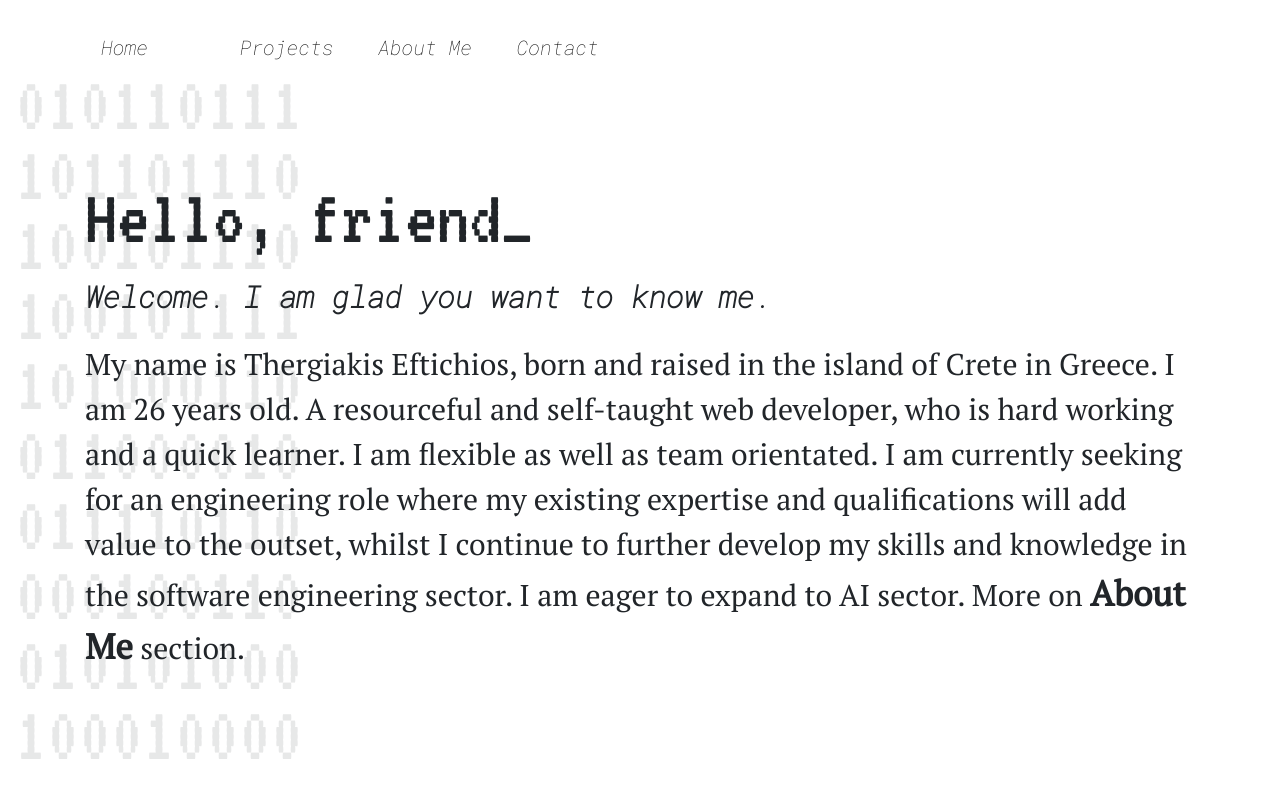
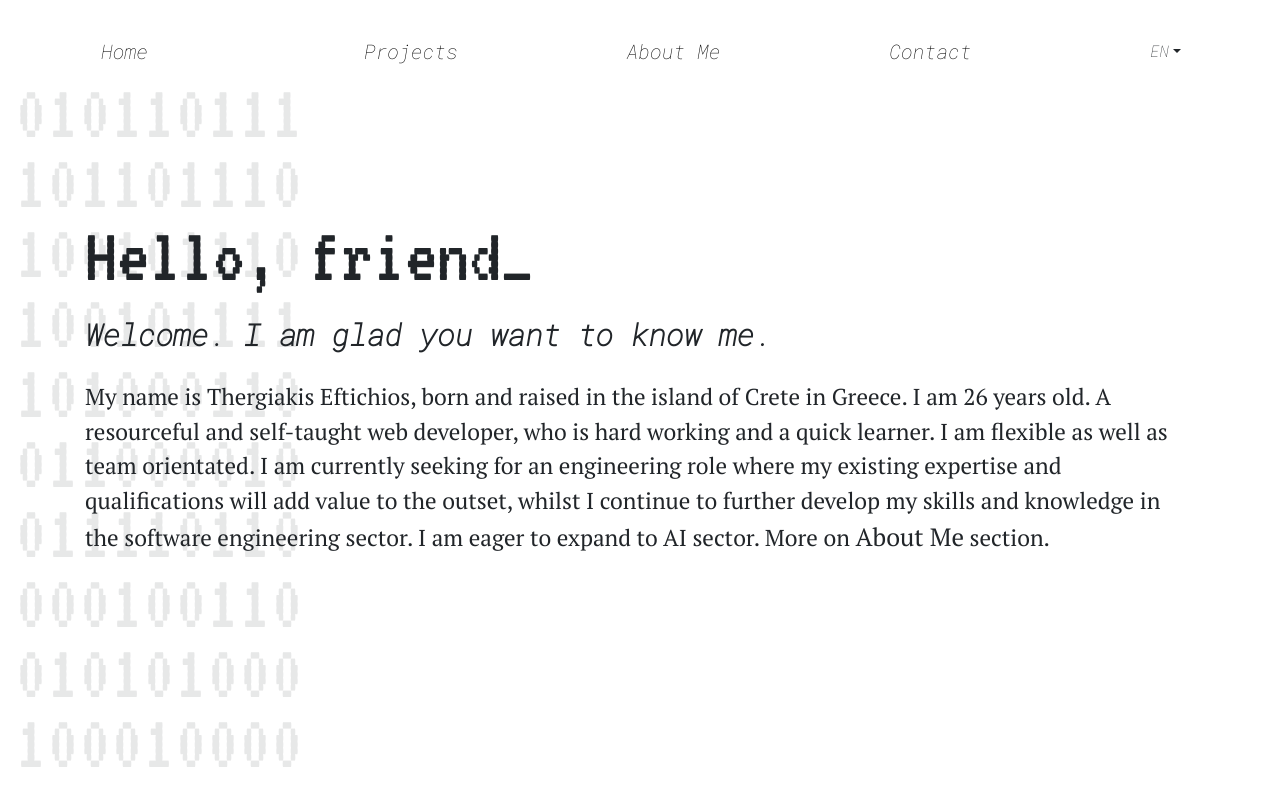
Before and after one commit to iamtheef/portfolio, a React (Create React App) app: page / in a window 1280 px wide. Built offline with nearby package versions, Linux system fonts and the light colour scheme.

Commit message:
projects tab

```diff
--- a/package.json
+++ b/package.json
@@ -11,6 +11,7 @@
     "@types/react": "^16.9.0",
     "@types/react-dom": "^16.9.0",
     "@types/react-router-dom": "^5.1.5",
+    "axios": "^0.19.2",
     "react": "^16.13.1",
     "react-dom": "^16.13.1",
     "react-router-dom": "^5.2.0",
--- a/public/index.html
+++ b/public/index.html
@@ -25,7 +25,8 @@
     />
     <link
       rel="icon"
-      href="https://cdn2.iconfinder.com/data/icons/controls-1/24/infinity-loop-1-512.png"
+      href="https://external-content.duckduckgo.com/iu/?u=https%3A%2F%2Fcdn3.iconfinder.com%2Fdata%2Ficons%2Ffanaticons%2F100%2FInfinite-512.png&f=1&nofb=1"
+      src="../src/icons/loop-icon.png"
     />
     <!--
       manifest.json provides metadata used when your web app is installed on a
@@ -56,5 +57,20 @@
       To begin the development, run `npm start` or `yarn start`.
       To create a production bundle, use `npm run build` or `yarn build`.
     -->
+    <script
+      src="https://code.jquery.com/jquery-3.2.1.slim.min.js"
+      integrity="sha384-KJ3o2DKtIkvYIK3UENzmM7KCkRr/rE9/Qpg6aAZGJwFDMVNA/GpGFF93hXpG5KkN"
+      crossorigin="anonymous"
+    ></script>
+    <script
+      src="https://cdnjs.cloudflare.com/ajax/libs/popper.js/1.12.9/umd/popper.min.js"
+      integrity="sha384-ApNbgh9B+Y1QKtv3Rn7W3mgPxhU9K/ScQsAP7hUibX39j7fakFPskvXusvfa0b4Q"
+      crossorigin="anonymous"
+    ></script>
+    <script
+      src="https://maxcdn.bootstrapcdn.com/bootstrap/4.0.0/js/bootstrap.min.js"
+      integrity="sha384-JZR6Spejh4U02d8jOt6vLEHfe/JQGiRRSQQxSfFWpi1MquVdAyjUar5+76PVCmYl"
+      crossorigin="anonymous"
+    ></script>
   </body>
 </html>
--- a/src/App.tsx
+++ b/src/App.tsx
@@ -6,10 +6,12 @@ import { BrowserRouter as Router, Route } from "react-router-dom";
 import Intro from "./Components/Intro";
 import About from "./Components/AboutMe";
 import Projects from "./Components/Projects";
+import { LanguageProvider } from "./Context/LanguageContext";
 
 function App() {
   return (
     <Router>
+      <LanguageProvider>
         <Navbar />
         <div className="App">
           <Background />
@@ -19,6 +21,7 @@ function App() {
           <Route exact path="/about" component={About} />
           <Route exact path="/contact" component={About} />
         </div>
+      </LanguageProvider>
     </Router>
   );
 }
--- a/src/Components/Intro.tsx
+++ b/src/Components/Intro.tsx
@@ -1,25 +1,54 @@
-import React from "react";
+import React, { useContext } from "react";
+import { LanguageContext } from "../Context/LanguageContext";
 
 export function Intro() {
+  const { language } = useContext(LanguageContext);
+
   return (
     <div className="container">
-      <h1 className="hello">
+      <h1 className="hello marginTop">
         Hello, friend<span className="blink">_</span>
       </h1>
 
-      <div className="intro">Welcome. I am glad you want to know me.</div>
-      <p className="paragraph" style={{ marginTop: "23px" }}>
-        My name is Thergiakis Eftichios, born and raised in the island of Crete
-        in Greece. I am {new Date().getFullYear() - 1994} years old. A
-        resourceful and self-taught web developer, who is hard working and a
-        quick learner. I am flexible as well as team orientated. I am currently
-        seeking for an engineering role where my existing expertise and
-        qualifications will add value to the outset, whilst I continue to
-        further develop my skills and knowledge in the software engineering
-        sector. I am eager to expand to AI sector. More on{" "}
-        <span style={{ fontWeight: "bolder", fontSize: "35px" }}>About Me</span>{" "}
-        section.
-      </p>
+      {language === "EN" ? (
+        <div>
+          <div className="intro">Welcome. I am glad you want to know me.</div>
+          <p className="paragraph" style={{ marginTop: "23px" }}>
+            My name is Thergiakis Eftichios, born and raised in the island of
+            Crete in Greece. I am {new Date().getFullYear() - 1994} years old. A
+            resourceful and self-taught web developer, who is hard working and a
+            quick learner. I am flexible as well as team orientated. I am
+            currently seeking for an engineering role where my existing
+            expertise and qualifications will add value to the outset, whilst I
+            continue to further develop my skills and knowledge in the software
+            engineering sector. I am eager to expand to AI sector. More on{" "}
+            <span style={{ fontWeight: "bolder", fontSize: "25px" }}>
+              About Me
+            </span>{" "}
+            section.
+          </p>
+        </div>
+      ) : (
+        <div>
+          <div className="intro">
+            Καλως ήρθατε. Χαίρομαι που θέλετε να με γνωρίσετε.
+          </div>
+          <p className="paragraph" style={{ marginTop: "23px" }}>
+            Ονομάζομαι Θεργιάκης Ευτύχιος και έχω γενηθεί και μεγαλώσει στο νησί
+            της Κρήτης στην Ελλάδα. Είμαι {new Date().getFullYear() - 1994}{" "}
+            χρονών. Είμαι ευφευρετικός, αυτοδίδακτος, εργατικός και μαθαίνω
+            γρήγορα. Ευέλικτος και ομαδικός. Ψάχνω να μία θέση στον τομέα
+            ανάπτυξης εφαρμογών όπου η εμπειρία και οι δεξιότητες θα προσφέρουν
+            στο τελικό αποτέλεσμα, καθώς θα μου επιτρέπει να επεκτείνω τις
+            δυνατότητες μου και τις γνώσεις μου στον τομέα του software. Με
+            ενδιαφέρει αρκετά και ο τομέας του AI. Περισσότερα στην{" "}
+            <span style={{ fontWeight: "bolder", fontSize: "25px" }}>
+              Σχετικά με εμένα
+            </span>{" "}
+            σελίδα.
+          </p>
+        </div>
+      )}
     </div>
   );
 }
--- a/src/Components/Navbar.tsx
+++ b/src/Components/Navbar.tsx
@@ -1,31 +1,52 @@
-import React from "react";
+import React, { useContext } from "react";
 import { Link } from "react-router-dom";
+import { LanguageContext } from "../Context/LanguageContext";
+
 export const Navbar: React.FC = () => {
+  const { language, setLanguage } = useContext(LanguageContext);
+
+  function isGreek() {
+    if (language === "GR") return true;
+    return false;
+  }
   return (
     <div className="mt-4">
       <div className="container">
         <div className="row navbar">
           <div className="col">
             <div className="row">
-              <Link
-                to="/"
-                className="col-lg navbar-button"
-                onClick={() => console.log("HOME!")}
-              >
-                Home
+              <Link to="/" className="col-lg navbar-button">
+                {isGreek() ? "Αρχική" : "Home"}
               </Link>
               <Link className="col-lg navbar-button" to="/projects">
                 Projects
               </Link>
               <Link className="col-lg navbar-button" to="/about">
-                About Me
+                {isGreek() ? "Σχετικά με εμένα" : "About Me"}
               </Link>
               <Link className="col-lg navbar-button" to="contact">
-                Contact
+                {isGreek() ? "Επικοινωνήστε" : "Contact"}
               </Link>
             </div>
           </div>
-          <div className="col-md"></div>
+          <div className="dropdown">
+            <button
+              className="btn dropdown-toggle"
+              type="button"
+              id="dropdownMenuButton"
+              data-toggle="dropdown"
+            >
+              {language}
+            </button>
+            <div className="dropdown-menu" aria-labelledby="dropdownMenuButton">
+              <div className="dropdown-item" onClick={() => setLanguage("EN")}>
+                EN
+              </div>
+              <div className="dropdown-item" onClick={() => setLanguage("GR")}>
+                GR
+              </div>
+            </div>
+          </div>
         </div>
       </div>
     </div>
--- a/src/Components/Projects.tsx
+++ b/src/Components/Projects.tsx
@@ -1,2 +1,42 @@
-const Projects = () => null;
-export default Projects;
+import React, { useEffect, useState } from "react";
+import Loader from "../utils/Loader";
+import axios from "axios";
+
+interface Project {
+  name: string;
+  description: string;
+  html_url: string;
+}
+
+export default function Projects() {
+  const [loaded, setLoaded] = useState(false);
+  const [projects, setProjects] = useState<any>();
+  useEffect(() => {
+    setTimeout(() => {
+      axios
+        .get("https://api.github.com/users/iamtheef/repos")
+        .then((projects) => {
+          setProjects(projects.data);
+          setLoaded(true);
+        })
+        .catch((e) => {
+          console.error(e.message);
+        });
+    }, 1000);
+  }, []);
+  if (!loaded) return <Loader />;
+  return (
+    <div className="conainer marginTop">
+      <div className="row">
+        <div className="col-12">
+          <ul>
+            {projects &&
+              projects.map((project: Project) => (
+                <li key={project.html_url}>{project.name}</li>
+              ))}
+          </ul>
+        </div>
+      </div>
+    </div>
+  );
+}
--- a/src/Context/LanguageContext.ts
+++ b/src/Context/LanguageContext.tsx
@@ -1,18 +1,24 @@
-import { createContext, useState } from "react";
+import React, { createContext, useState } from "react";
 
 type Props = {
   children: React.ReactNode;
 };
-
 enum Language {
   english = "EN",
   greek = "GR",
 }
+interface LanguageContext {
+  language: Language;
+  setLanguage?: any;
+}
 
-export const LanguageContext = createContext<Language>(Language.english);
+export const LanguageContext = createContext<LanguageContext>({
+  language: Language.english,
+});
 
 export function LanguageProvider({ children }: Props) {
   const [language, setLanguage] = useState<Language>(Language.english);
+
   return (
     <LanguageContext.Provider value={{ language, setLanguage }}>
       {children}
--- a/src/index.css
+++ b/src/index.css
@@ -4,10 +4,6 @@
 
   font-family: "VT323", monospace;
 }
-/*
-.navbar-button {
-  padding-right: 12% auto !important;
-} */
 
 .navbar {
   margin-left: space;
@@ -34,7 +30,6 @@
 }
 
 .hello {
-  margin-top: -600px;
   font-family: "VT323";
   font-weight: lighter;
   font-size: 80px;
@@ -47,9 +42,9 @@
 }
 
 .paragraph {
-  font-size: 30px;
+  font-size: 23px;
   font-family: "PT Serif", serif;
-  font-weight: normal;
+  font-weight: lighter;
 }
 
 .blink {
@@ -61,3 +56,25 @@
     opacity: 0;
   }
 }
+
+.dropdown-menu {
+  margin-left: -100px;
+}
+
+.dropdown-item:active {
+  background-color: rgb(97, 95, 95);
+}
+.autoCenter {
+  float: none;
+  margin-left: auto;
+  margin-right: auto;
+}
+
+.loaderIcon {
+  max-width: 300px;
+  max-height: 400px;
+}
+
+.marginTop {
+  margin-top: -570px;
+}
--- /dev/null
+++ b/src/utils/Loader.tsx
@@ -0,0 +1,19 @@
+import React from "react";
+import loader from "../icons/loading-icon.png";
+
+export default function Loader() {
+  return (
+    <div className="blink">
+      <div className="container">
+        <div className="row">
+          <div
+            className="col-6"
+            style={{ marginTop: "-400px", marginLeft: "40%" }}
+          >
+            <img src={loader} alt="loader icon" className="loaderIcon" />
+          </div>
+        </div>
+      </div>
+    </div>
+  );
+}
```
Also changed, not shown: src/icons/loading-icon.png (added), 1 other file (tests, documents, lock files or other folders). Lines whose indentation alone changed are shown as unchanged.
